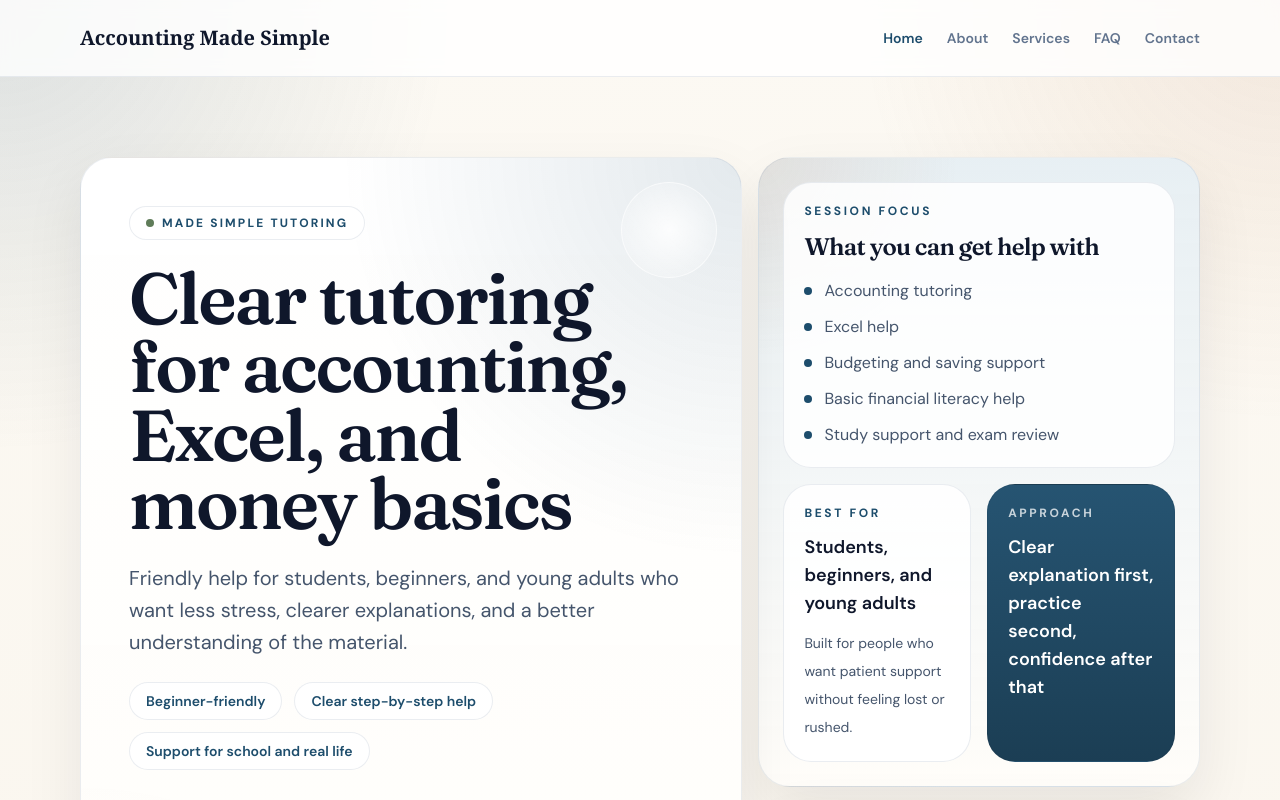
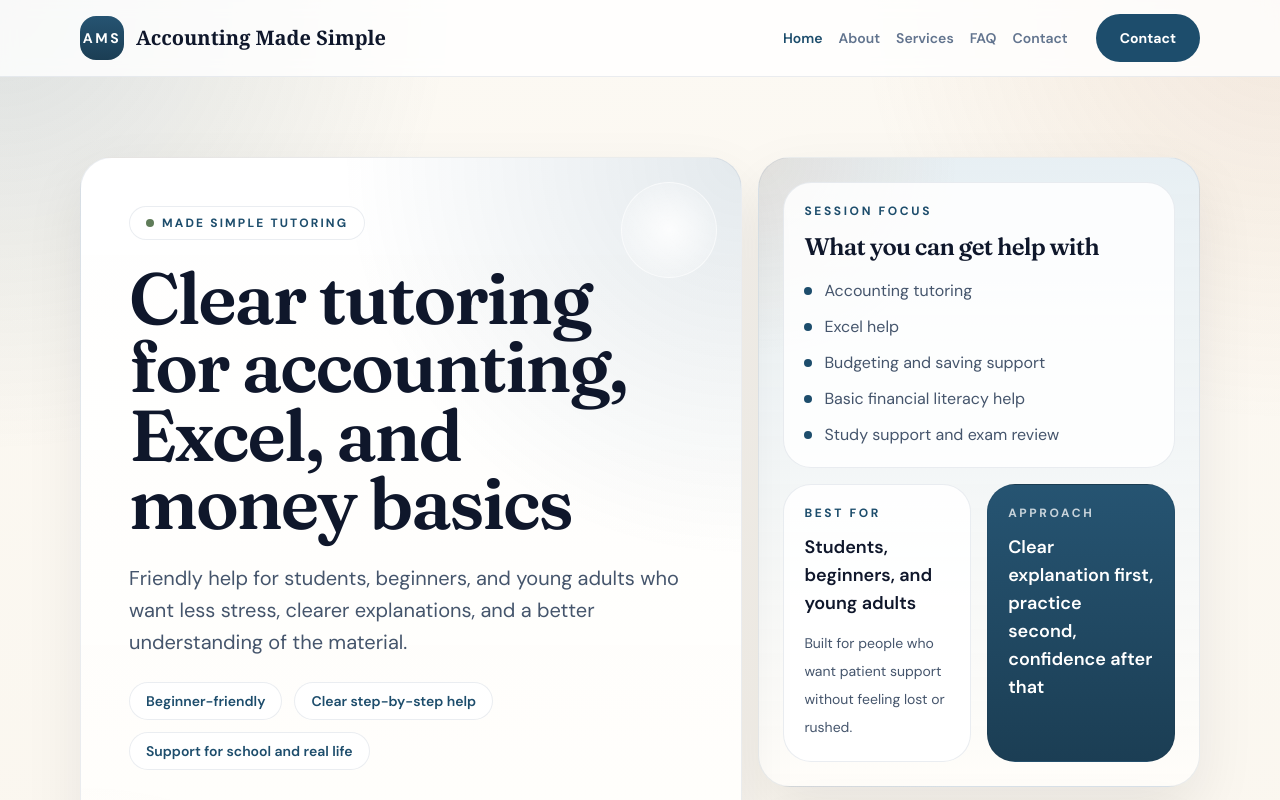
Before and after one commit to ryansoccer21-oss/accounting-made-simple, a Next.js app: page / in a window 1280 px wide. Shown: the top 800 px of the page. Built offline with nearby package versions, Linux system fonts and the light colour scheme.

Commit message:
Add stronger header branding and CTA

```diff
--- a/components/site-header.js
+++ b/components/site-header.js
@@ -13,9 +13,14 @@ export default function SiteHeader() {
     <header className="sticky top-0 z-20 border-b border-[var(--line)] bg-white/80 backdrop-blur">
       <div className="site-shell">
         <div className="relative flex min-h-[76px] items-center justify-between gap-4">
-          <Link className="font-serif text-xl font-semibold text-slate-900" href="/">
-            Accounting Made Simple
-          </Link>
+          <div className="flex items-center gap-3">
+            <div className="hidden size-11 items-center justify-center rounded-2xl bg-[linear-gradient(180deg,rgba(29,77,108,0.96),rgba(18,54,77,0.96))] text-sm font-bold tracking-[0.18em] text-white md:inline-flex">
+              AMS
+            </div>
+            <Link className="font-serif text-xl font-semibold text-slate-900" href="/">
+              Accounting Made Simple
+            </Link>
+          </div>
 
           <button
             aria-controls="site-nav"
@@ -33,7 +38,7 @@ export default function SiteHeader() {
           </button>
 
           <nav
-            className={`${open ? "flex" : "hidden"} absolute left-0 right-0 top-[calc(100%+0.5rem)] flex-col gap-3 rounded-[28px] border border-[var(--line)] bg-white p-4 shadow-[0_24px_60px_rgba(15,23,42,0.08)] md:static md:flex md:flex-row md:items-center md:gap-6 md:rounded-none md:border-0 md:bg-transparent md:p-0 md:shadow-none`}
+            className={`${open ? "flex" : "hidden"} absolute left-0 right-0 top-[calc(100%+0.5rem)] flex-col gap-3 rounded-[28px] border border-[var(--line)] bg-white p-4 shadow-[0_24px_60px_rgba(15,23,42,0.08)] md:static md:flex md:flex-row md:items-center md:gap-4 md:rounded-none md:border-0 md:bg-transparent md:p-0 md:shadow-none`}
             id="site-nav"
           >
             {navLinks.map((link) => {
@@ -51,6 +56,13 @@ export default function SiteHeader() {
                 </Link>
               );
             })}
+            <Link
+              className="cta-primary mt-2 md:mt-0 md:ml-3"
+              href="/contact"
+              onClick={() => setOpen(false)}
+            >
+              Contact
+            </Link>
           </nav>
         </div>
       </div>
```
